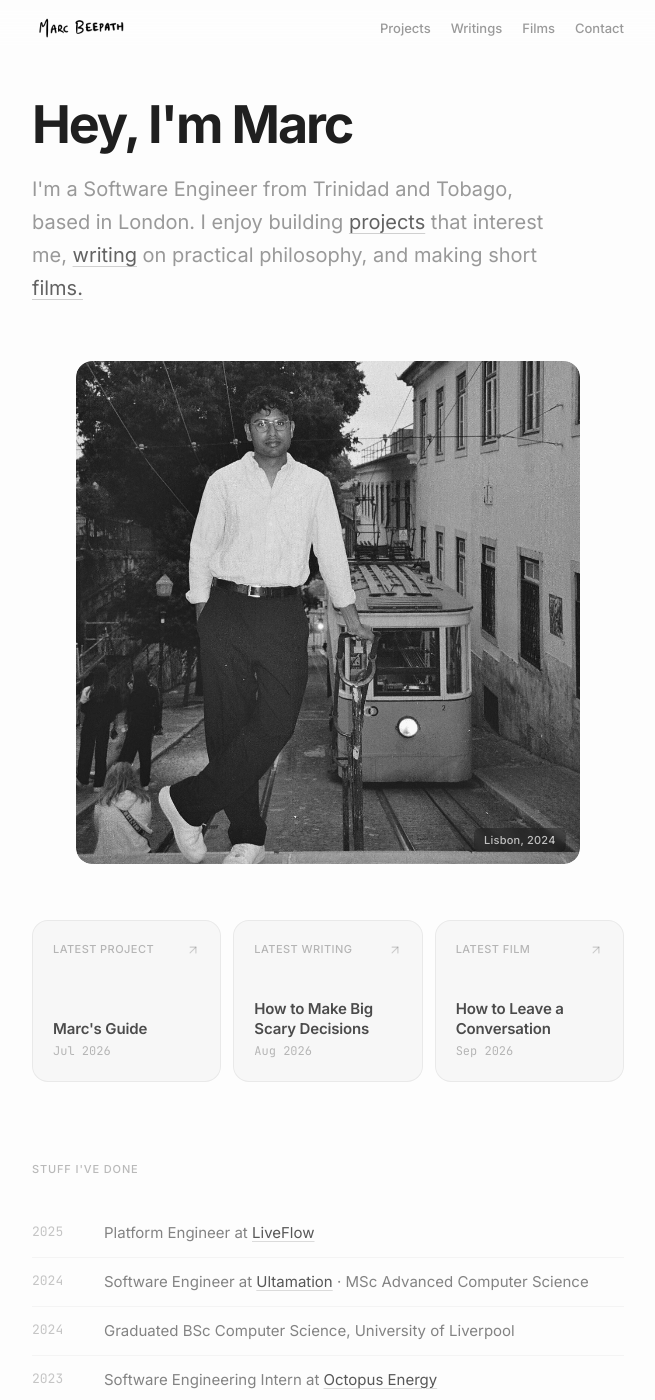
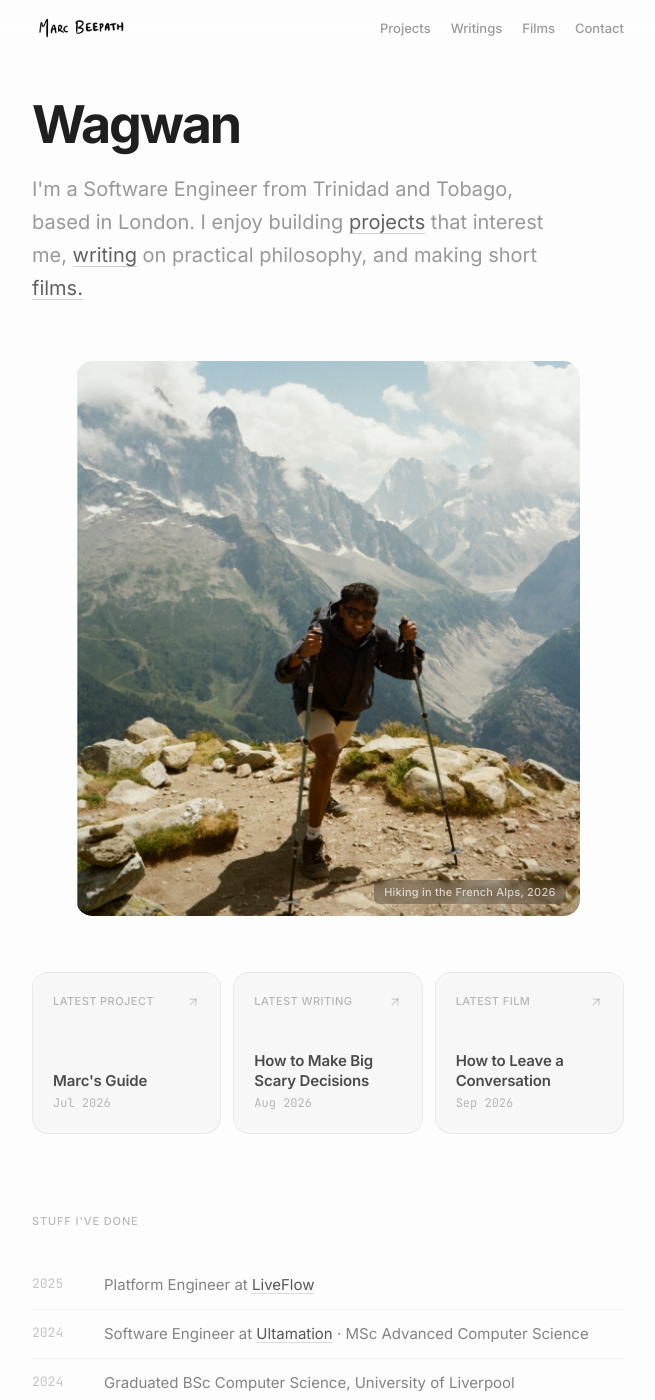
Before and after one commit to marcbeep/website, a Jekyll site: the page built from index.md, in a window 1280 px wide and 1400 px high. Shown: the whole window, without its empty margins (312-967 px from the left). Built offline with Jekyll 4.4.1, drawn with Linux system fonts in a browser that asks for light colours.

Commit message:
style: refresh homepage greeting and hero photo (#15)

```diff
--- a/_sass/_home.scss
+++ b/_sass/_home.scss
@@ -55,10 +55,6 @@
   .home-photo {
     margin: 0 auto 3.5rem auto;
     max-width: 85%;
-
-    img {
-      filter: grayscale(1);
-    }
   }
 
   /* Latest cards */
--- a/index.md
+++ b/index.md
@@ -6,13 +6,13 @@ title: Home
 <div class="home">
 
 <div class="home-hero animate-in">
-  <h1>Hey, I'm Marc</h1>
+  <h1>Wagwan</h1>
   <p class="home-intro">I'm a Software Engineer from Trinidad and Tobago, based in London. I enjoy building <a href="/projects">projects</a> that interest me, <a href="/writings">writing</a> on practical philosophy, and making short <a href="/films">films.</a></p>
 </div>
 
 <figure class="home-photo image-frame animate-in" style="--delay: 80ms;">
-  <img src="{{ '/assets/index/home.png' | relative_url }}" alt="Lisbon, 2024">
-  <figcaption class="image-caption">Lisbon, 2024</figcaption>
+  <img src="{{ '/assets/index/hero/2026.jpeg' | relative_url }}" alt="Hiking in the French Alps, 2026">
+  <figcaption class="image-caption">Hiking in the French Alps, 2026</figcaption>
 </figure>
 
 <div class="latest-grid">
```
Also changed, not shown: assets/index/hero/2024.png (renamed from assets/index/home.png), assets/index/hero/2026.jpeg (added).
